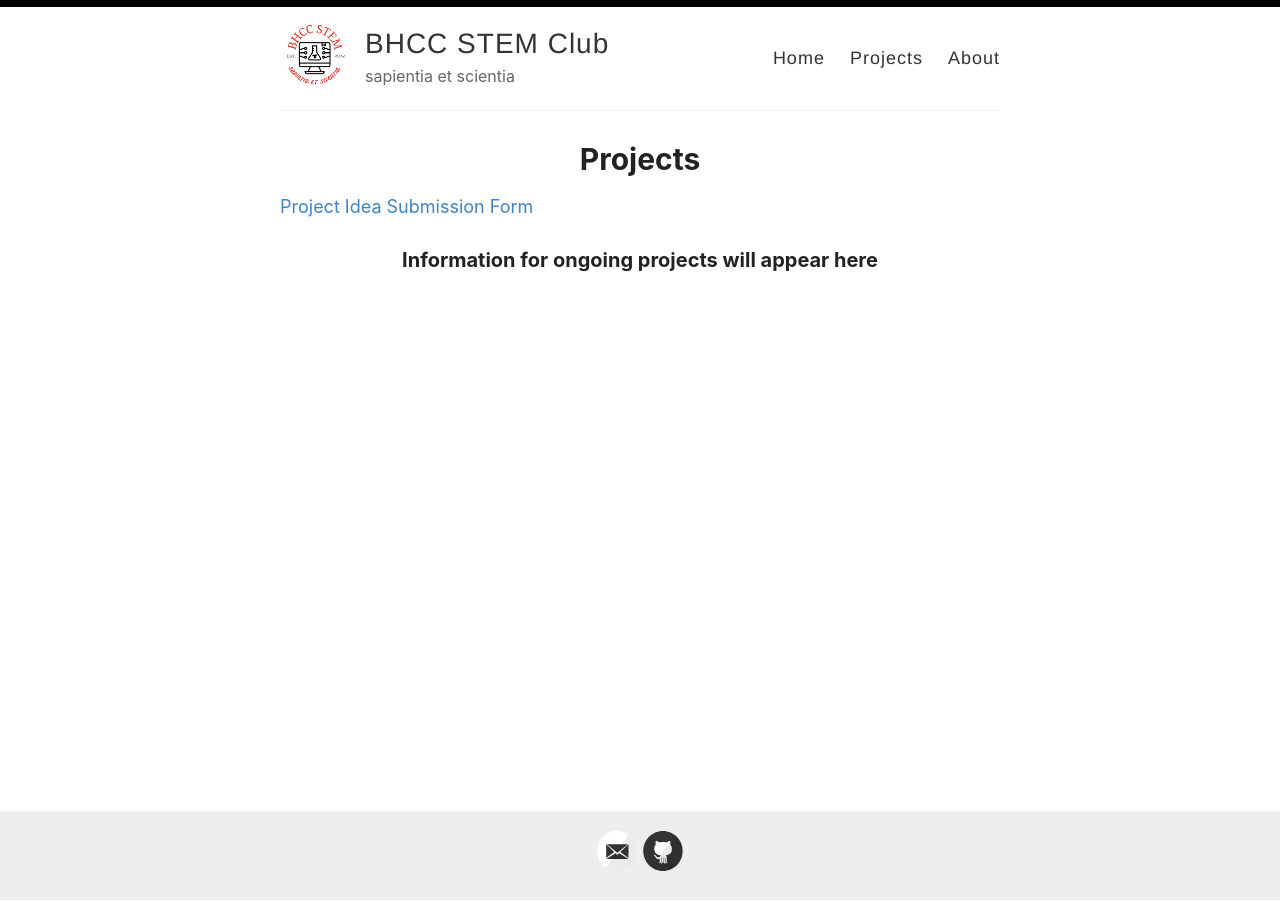
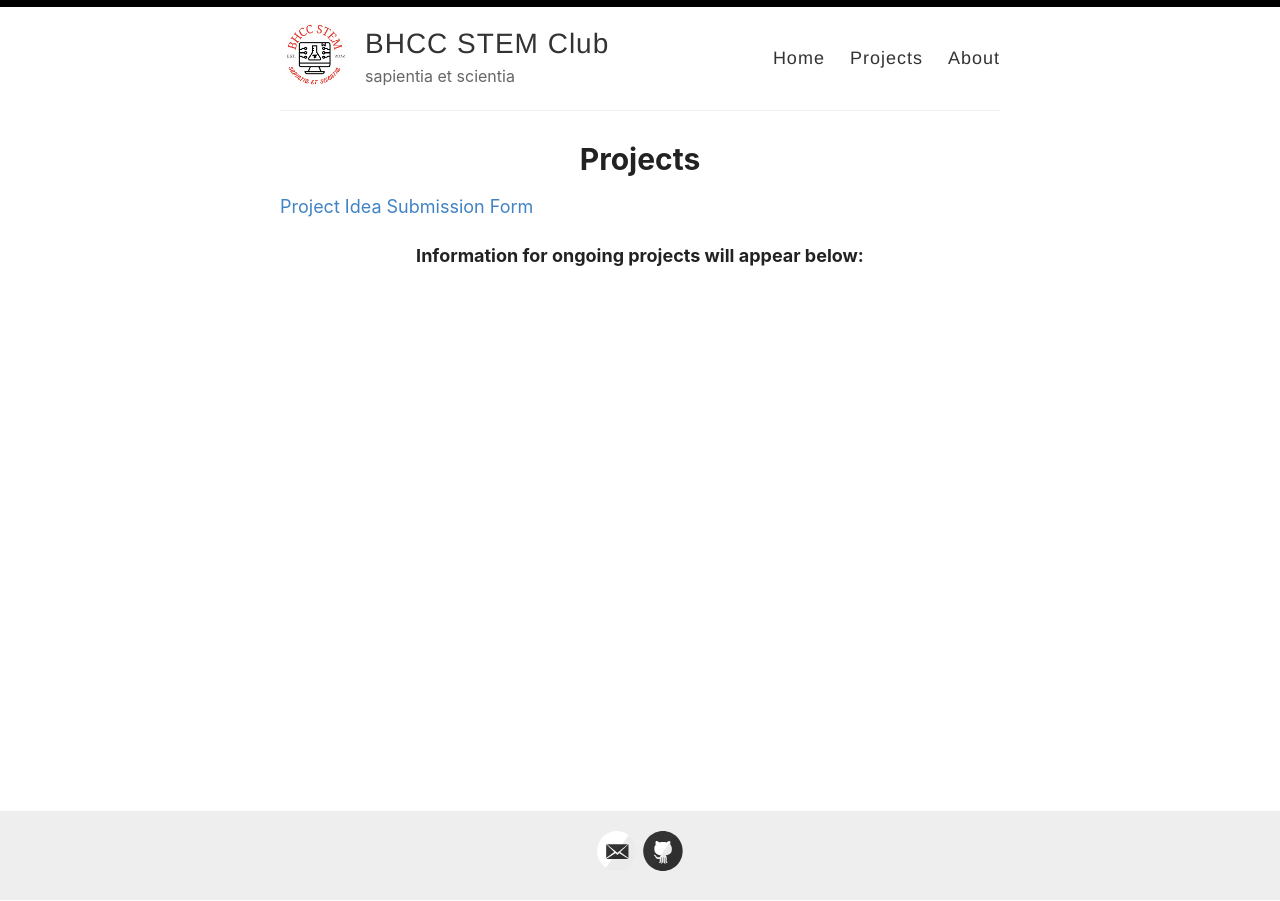
Before and after one commit to bhccstem/bhccstem.github.io, a Jekyll site: the page built from _pages/projects.md, in a window 1280 px wide. Built offline with Jekyll 4.4.1, drawn with Linux system fonts in a browser that asks for light colours.

Commit message:
Update projects.md

```diff
--- a/_pages/projects.md
+++ b/_pages/projects.md
@@ -6,4 +6,4 @@ permalink: /projects/
 
 [Project Idea Submission Form](https://forms.gle/eChS3GCib4n7VwJk8)
 
-### Information for ongoing projects will appear here
+#### Information for ongoing projects will appear below:
```
